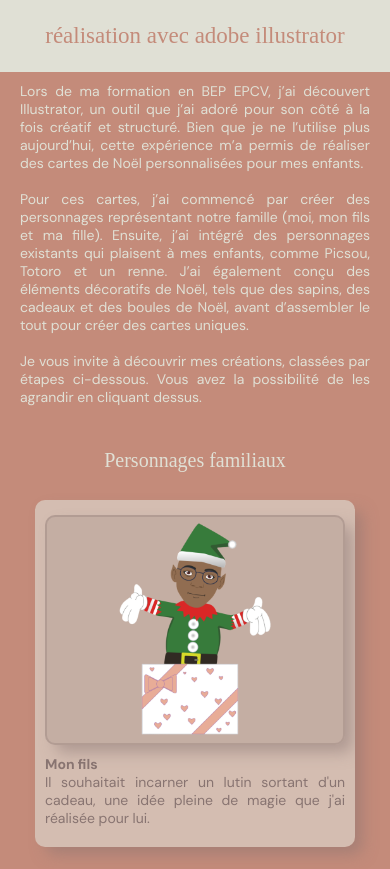
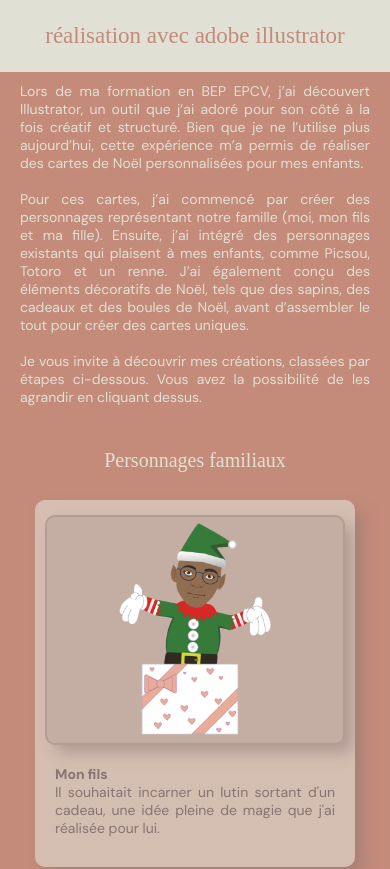
Before and after one commit to DuneNathalie/PortFolio, a React (Create React App) app: page /illustrator in a window 390 px wide. Shown: the top 869 px of the page. Built offline with nearby package versions, Linux system fonts and the light colour scheme; a web font is replaced by a local one.

Commit message:
update style

```diff
--- a/src/components/illustrator/category/Category.module.scss
+++ b/src/components/illustrator/category/Category.module.scss
@@ -116,8 +116,12 @@
 
                 .text {
                     height: auto;
-                    overflow: hidden;
                     margin-bottom: 20px;
+                    display: flex;
+                    flex-direction: column;
+                    align-items: flex-start;
+                    justify-content: flex-start;
+                    padding: 10px;
 
                     h2 {
                         font-size: values.$font_size_pp;
--- a/src/pages/Style.module.scss
+++ b/src/pages/Style.module.scss
@@ -1,14 +1,11 @@
 .container {
     width: 100%;
-    min-height: 100vh;
+    min-height: 110vh;
     display: flex;
     flex-direction: column;
     justify-content: space-between;
 }
 
 @media screen and (max-width: 700px) {
-    .container {
-        flex:1;
 
-    }
 }
```
Also changed, not shown: 6 other files (tests, documents, lock files or other folders).
